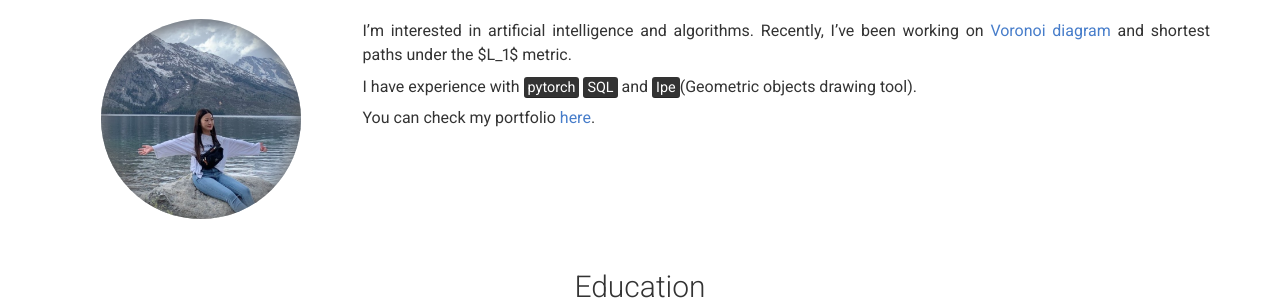
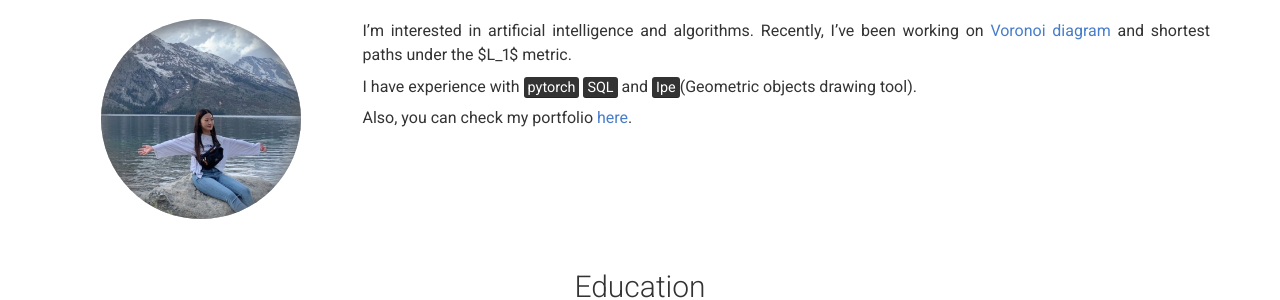
Before and after one commit to chan8616/chan8616.github.io, a Jekyll site: the page built from index.md, in a window 1280 px wide and 900 px high. Shown: the part 283-583 px from the top of the window. Built offline with Jekyll 4.4.1, drawn with Linux system fonts in a browser that asks for light colours; nearby versions of some CDN libraries.

Commit message:
Update _config.yml

```diff
--- a/_config.yml
+++ b/_config.yml
@@ -34,7 +34,7 @@ about_content: | # this will include new lines to allow paragraphs
 
   I have experience with <mark>pytorch</mark> <mark>SQL</mark> and <mark>Ipe</mark>(Geometric objects drawing tool).
 
-  You can check my portfolio [here](https://www.notion.so/chanyangseo/Chanyang-s-Portfolio-7a7ec506213543eba57ab78e140a7d94).
+  Also, you can check my portfolio [here](https://www.notion.so/chanyangseo/Chanyang-s-Portfolio-7a7ec506213543eba57ab78e140a7d94).
 content:
   - title: Education
     layout: list
```
